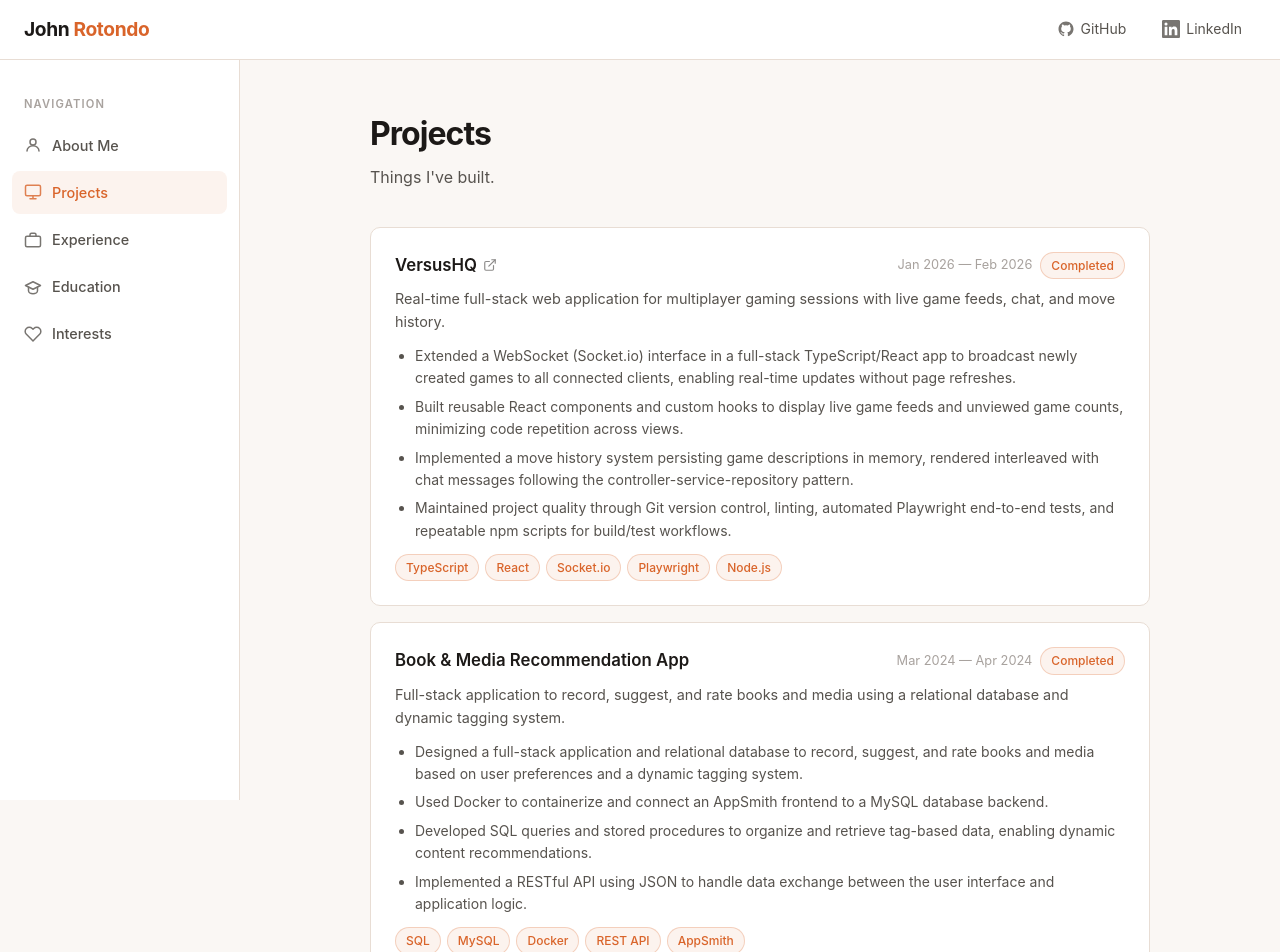
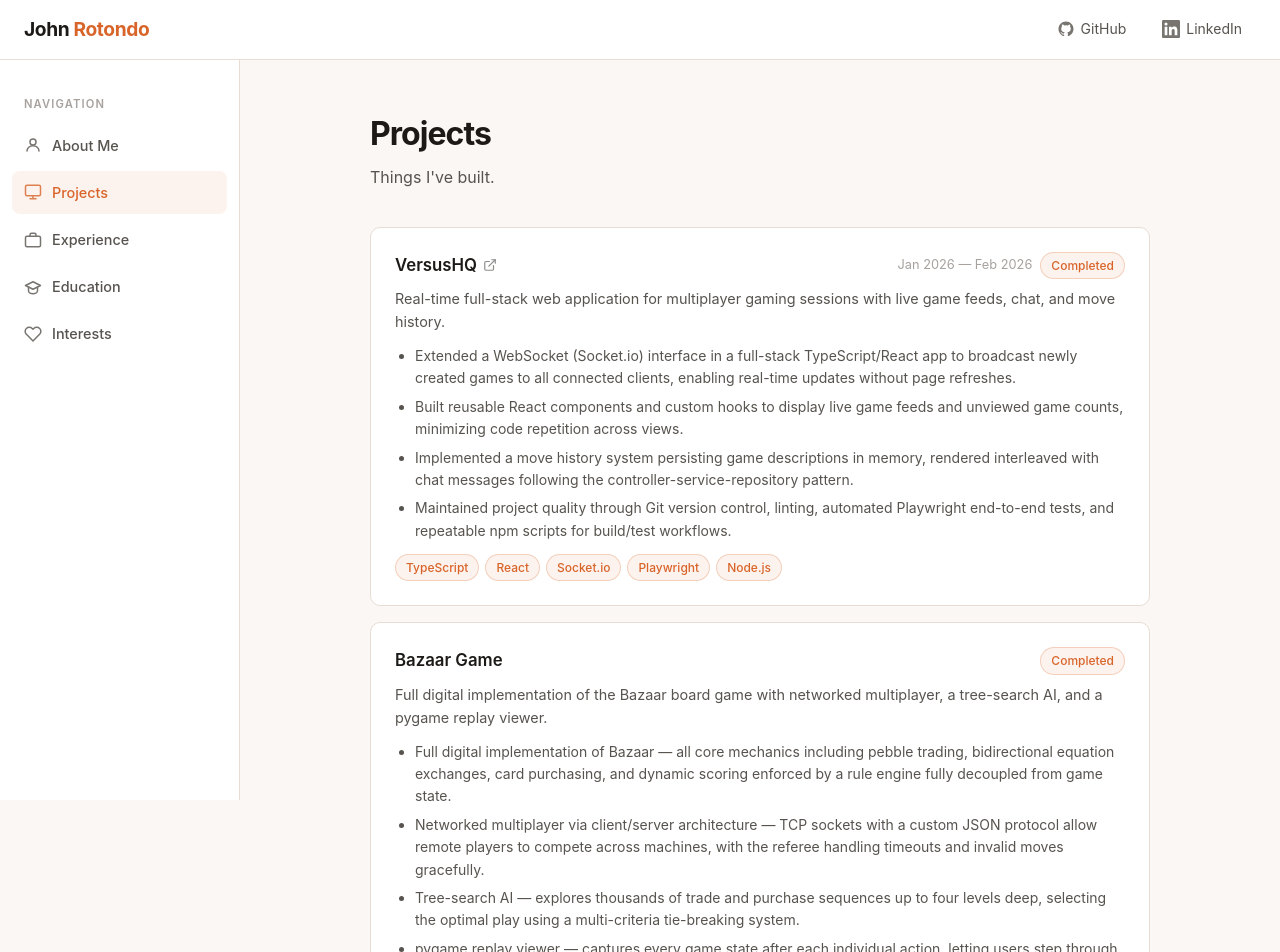
Before and after one commit to rotondojs/my-portfolio, a React (Vite) app in the folder client/: page /projects in a window 1280 px wide. Shown: the top 952 px of the page. Built offline with nearby package versions, Linux system fonts and the light colour scheme.

Commit message:
Add Bazaar Game project

```diff
--- a/client/src/pages/Projects.tsx
+++ b/client/src/pages/Projects.tsx
@@ -12,6 +12,21 @@ const projects = [
       "Maintained project quality through Git version control, linting, automated Playwright end-to-end tests, and repeatable npm scripts for build/test workflows.",
     ],
     tags: ["TypeScript", "React", "Socket.io", "Playwright", "Node.js"],
+    status: "Completed",
+  },
+  {
+    name: "Bazaar Game",
+    url: "",
+    period: "",
+    description:
+      "Full digital implementation of the Bazaar board game with networked multiplayer, a tree-search AI, and a pygame replay viewer.",
+    bullets: [
+      "Full digital implementation of Bazaar — all core mechanics including pebble trading, bidirectional equation exchanges, card purchasing, and dynamic scoring enforced by a rule engine fully decoupled from game state.",
+      "Networked multiplayer via client/server architecture — TCP sockets with a custom JSON protocol allow remote players to compete across machines, with the referee handling timeouts and invalid moves gracefully.",
+      "Tree-search AI — explores thousands of trade and purchase sequences up to four levels deep, selecting the optimal play using a multi-criteria tie-breaking system.",
+      "pygame replay viewer — captures every game state after each individual action, letting users step through the entire game move by move with a full visual breakdown of the board.",
+    ],
+    tags: ["Python", "TCP Sockets", "JSON", "pygame", "AI", "Game Engine"],
     status: "Completed",
   },
   {
```
